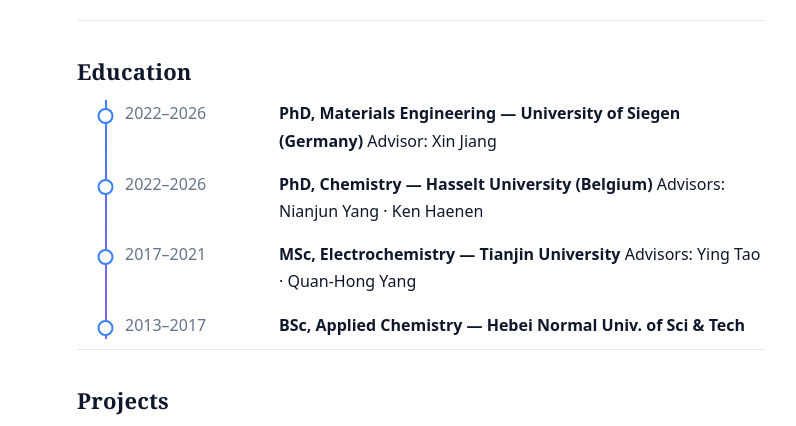
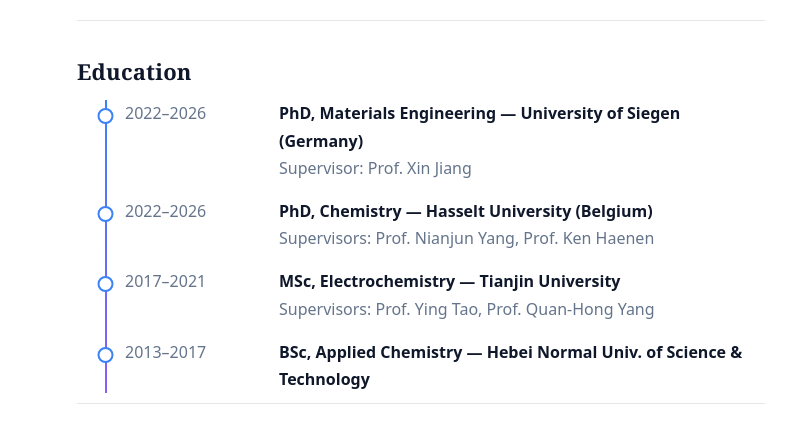
Before and after one commit to ximandong/ximandong.github.io, a plain HTML site: page index.html in a window 1280 px wide. Shown: the part 340-766 px from the top of the page, 397-1193 px from the left. Drawn offline with Linux system fonts and the light colour scheme.

Commit message:
Update index.html

```diff
--- a/index.html
+++ b/index.html
@@ -163,13 +163,10 @@
       <section class="block" id="education">
         <h2>Education</h2>
         <div class="timeline">
-          <div class="item"><time>2022–2026</time><div><strong><span class="dot"></span>PhD, Materials Engineering — University of Siegen (Germany)</strong>
-            <span class="badge">Advisor: Xin Jiang</span></div></div>
-          <div class="item"><time>2022–2026</time><div><strong><span class="dot"></span>PhD, Chemistry — Hasselt University (Belgium)</strong>
-            <span class="badge">Advisors: Nianjun Yang · Ken Haenen</span></div></div>
-          <div class="item"><time>2017–2021</time><div><strong><span class="dot"></span>MSc, Electrochemistry — Tianjin University</strong>
-            <span class="badge">Advisors: Ying Tao · Quan-Hong Yang</span></div></div>
-          <div class="item"><time>2013–2017</time><div><strong><span class="dot"></span>BSc, Applied Chemistry — Hebei Normal Univ. of Sci & Tech</strong></div></div>
+          <div class="item"><time>2022–2026</time><div><strong>PhD, Materials Engineering — University of Siegen (Germany)</strong><br/><span class="muted">Supervisor: Prof. Xin Jiang</span></div></div>
+          <div class="item"><time>2022–2026</time><div><strong>PhD, Chemistry — Hasselt University (Belgium)</strong><br/><span class="muted">Supervisors: Prof. Nianjun Yang, Prof. Ken Haenen</span></div></div>
+          <div class="item"><time>2017–2021</time><div><strong>MSc, Electrochemistry — Tianjin University</strong><br/><span class="muted">Supervisors: Prof. Ying Tao, Prof. Quan‑Hong Yang</span></div></div>
+          <div class="item"><time>2013–2017</time><div><strong>BSc, Applied Chemistry — Hebei Normal Univ. of Science & Technology</strong></div></div>
         </div>
       </section>
 
```
